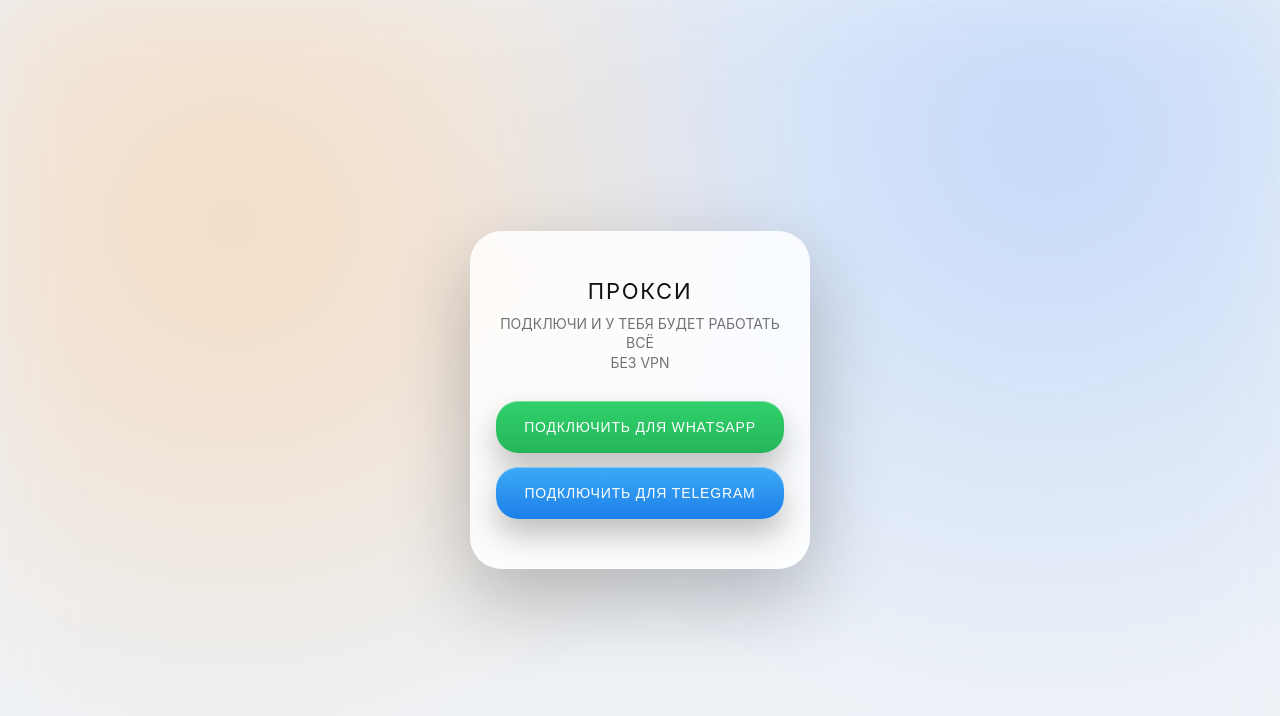
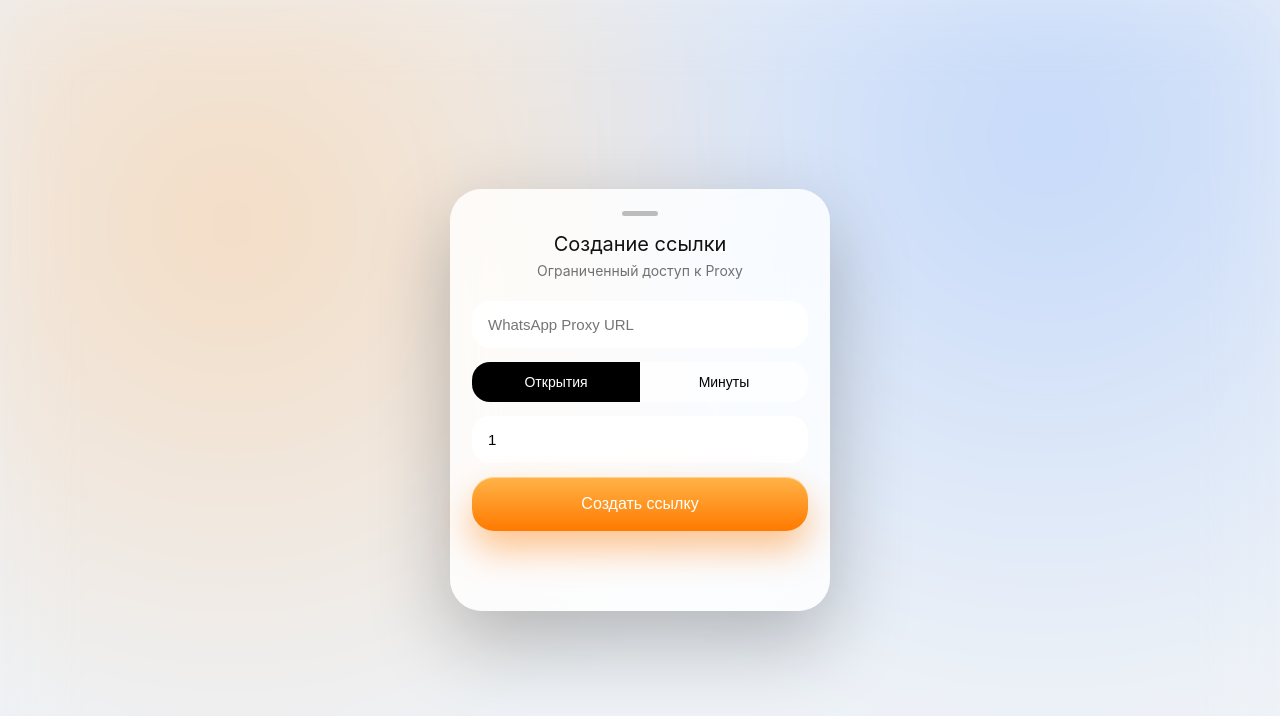
Before and after one commit to idris8v/root-url, a website: page public/index.html in a window 1280 px wide. Drawn offline with Linux system fonts and the light colour scheme.

Commit message:
proxy screen: centered layout, no icons, clean ios typography

```diff
--- a/public/index.html
+++ b/public/index.html
@@ -3,20 +3,21 @@
 <head>
 <meta charset="UTF-8">
 <meta name="viewport" content="width=device-width,initial-scale=1,viewport-fit=cover">
-<title>ПРОКСИ</title>
+<title>Создание ссылки</title>
 
 <style>
 :root{
   --bg:#eef2f7;
-  --card:rgba(255,255,255,.85);
+  --card:rgba(255,255,255,.82);
   --text:#111;
   --sub:rgba(0,0,0,.55);
+  --accent:linear-gradient(180deg,#ffb347,#ff7a00);
 }
 
 @media (prefers-color-scheme: dark){
   :root{
     --bg:#0f1115;
-    --card:rgba(28,28,30,.9);
+    --card:rgba(28,28,30,.85);
     --text:#fff;
     --sub:rgba(255,255,255,.55);
   }
@@ -27,28 +28,20 @@
   -webkit-tap-highlight-color:transparent;
 }
 
-html,body{
+body{
   margin:0;
-  padding:0;
-}
-
-body{
-  height:100svh; /* 🔑 ФИКС ДЛЯ iOS */
+  min-height:100vh;
   background:var(--bg);
   font-family:-apple-system,BlinkMacSystemFont,"SF Pro Text",sans-serif;
-  color:var(--text);
-}
-
-/* ===== CENTER WRAPPER ===== */
-.app{
-  height:100%;
-  padding:0 32px; /* 🔑 БОЛЬШЕ ОТСТУПОВ ПО БОКАМ */
   display:flex;
   align-items:center;
   justify-content:center;
+  color:var(--text);
+  overflow:hidden;
+  padding:0 16px; /* 🔑 ОТСТУПЫ СЛЕВА И СПРАВА */
 }
 
-/* ===== BACKGROUND BLUR ===== */
+/* BACKGROUND BLUR */
 .bg{
   position:fixed;
   inset:-40px;
@@ -60,78 +53,131 @@
   z-index:-1;
 }
 
-/* ===== CARD ===== */
+/* SHEET */
 .sheet{
   width:100%;
-  max-width:340px;
-  padding:32px 26px 36px;
+  max-width:380px; /* 🔑 НЕ ПРИЛИПАЕТ К КРАЯМ */
+  padding:22px 22px 34px;
   border-radius:32px;
   background:var(--card);
   backdrop-filter:blur(30px) saturate(180%);
   box-shadow:0 30px 80px rgba(0,0,0,.25);
-  animation:sheetIn .8s cubic-bezier(.22,1,.36,1);
+  animation:sheetCenter .9s cubic-bezier(.22,1,.36,1);
 }
 
-@keyframes sheetIn{
+@keyframes sheetCenter{
   from{
-    transform:translateY(60px) scale(.96);
+    transform:translateY(120%) scale(.94);
     opacity:0;
   }
   to{
-    transform:none;
+    transform:translateY(0) scale(1);
     opacity:1;
   }
 }
 
-/* ===== TEXT ===== */
+.handle{
+  width:36px;
+  height:5px;
+  border-radius:3px;
+  background:rgba(0,0,0,.25);
+  margin:0 auto 16px;
+}
+
+/* TEXT */
 h1{
   text-align:center;
-  font-size:22px;
+  font-size:20px;
   font-weight:400;
-  letter-spacing:.08em;
-  margin-bottom:10px;
+  margin-bottom:6px;
 }
-
 .sub{
   text-align:center;
   font-size:14px;
   color:var(--sub);
-  margin-bottom:28px;
-  line-height:1.4;
+  margin-bottom:22px;
 }
 
-/* ===== BUTTONS ===== */
-.btn{
+/* INPUTS */
+input{
+  width:100%;
+  padding:15px 16px;
+  border-radius:18px;
+  border:none;
+  background:rgba(255,255,255,.9);
+  font-size:15px;
+  margin-bottom:14px;
+}
+
+/* SEGMENT */
+.segment{
+  display:flex;
+  background:rgba(255,255,255,.65);
+  border-radius:18px;
+  overflow:hidden;
+  margin-bottom:14px;
+}
+
+.segment button{
+  flex:1;
+  padding:12px;
+  border:none;
+  background:none;
+  font-size:14px;
+  transition:.35s cubic-bezier(.22,1,.36,1);
+}
+
+.segment .active{
+  background:#000;
+  color:#fff;
+}
+
+/* MAIN BUTTON */
+.main{
   width:100%;
   padding:18px;
   border-radius:22px;
   border:none;
-  font-size:14px;
-  letter-spacing:.06em;
-  font-weight:400;
+  background:var(--accent);
   color:#fff;
-  margin-bottom:14px;
+  font-size:16px;
+  font-weight:500;
   box-shadow:
-    0 16px 32px rgba(0,0,0,.25),
-    inset 0 1px 0 rgba(255,255,255,.35);
+    0 18px 36px rgba(255,122,0,.45),
+    inset 0 1px 0 rgba(255,255,255,.4);
   transition:
     transform .25s cubic-bezier(.22,1,.36,1),
     box-shadow .25s;
 }
 
-.btn:active{
+.main:active{
   transform:translateY(2px) scale(.97);
   box-shadow:
-    0 10px 20px rgba(0,0,0,.25),
+    0 10px 20px rgba(255,122,0,.35),
     inset 0 1px 0 rgba(255,255,255,.25);
 }
 
-.whatsapp{
-  background:linear-gradient(180deg,#31d16c,#25b65b);
+/* COPY */
+.copy{
+  margin-top:18px;
+  padding:14px;
+  border-radius:16px;
+  background:rgba(255,255,255,.7);
+  text-align:center;
+  font-size:13px;
+  opacity:0;
+  transform:scale(.96);
+  transition:.4s cubic-bezier(.22,1,.36,1);
 }
 
-.telegram{
-  background:linear-gradient(180deg,#3daaf5,#1c7fe8);
+.copy.show{
+  opacity:1;
+  transform:scale(1);
+}
+
+.copy.copied{
+  color:#25a244;
+  font-weight:500;
 }
 </style>
 </head>
@@ -139,22 +185,81 @@
 <body>
 <div class="bg"></div>
 
-<div class="app">
-  <div class="sheet">
-    <h1>ПРОКСИ</h1>
-    <div class="sub">
-      ПОДКЛЮЧИ И У ТЕБЯ БУДЕТ РАБОТАТЬ ВСЁ<br>
-      БЕЗ VPN
-    </div>
+<div class="sheet">
+  <div class="handle"></div>
 
-    <button class="btn whatsapp">
-      ПОДКЛЮЧИТЬ ДЛЯ WHATSAPP
-    </button>
+  <h1>Создание ссылки</h1>
+  <div class="sub">Ограниченный доступ к Proxy</div>
 
-    <button class="btn telegram">
-      ПОДКЛЮЧИТЬ ДЛЯ TELEGRAM
-    </button>
+  <input id="waInput" placeholder="WhatsApp Proxy URL">
+
+  <div class="segment">
+    <button id="viewsBtn" class="active">Открытия</button>
+    <button id="timeBtn">Минуты</button>
   </div>
+
+  <input id="valueInput" type="number" min="1" value="1">
+
+  <button class="main" id="createBtn">Создать ссылку</button>
+
+  <div class="copy" id="copyBox"></div>
 </div>
+
+<script>
+let mode="views";
+let lastLink="";
+
+const waInput=document.getElementById("waInput");
+const valueInput=document.getElementById("valueInput");
+const createBtn=document.getElementById("createBtn");
+const copyBox=document.getElementById("copyBox");
+
+viewsBtn.onclick=()=>switchMode("views");
+timeBtn.onclick =()=>switchMode("time");
+
+function switchMode(m){
+  mode=m;
+  viewsBtn.classList.toggle("active",m==="views");
+  timeBtn.classList.toggle("active",m==="time");
+  haptic();
+}
+
+createBtn.onclick=async()=>{
+  if(!waInput.value) return;
+
+  haptic();
+  createBtn.textContent="Создание…";
+  createBtn.disabled=true;
+
+  const res=await fetch("/api/create",{
+    method:"POST",
+    headers:{"Content-Type":"application/json"},
+    body:JSON.stringify({
+      whatsapp:waInput.value,
+      mode,
+      value:valueInput.value
+    })
+  });
+
+  const data=await res.json();
+  lastLink=location.origin+"/"+data.token;
+
+  copyBox.textContent=lastLink;
+  copyBox.className="copy show";
+  createBtn.textContent="Создать ссылку";
+  createBtn.disabled=false;
+};
+
+copyBox.onclick=()=>{
+  navigator.clipboard.writeText(lastLink);
+  copyBox.textContent="Скопировано";
+  copyBox.classList.add("copied");
+  haptic();
+};
+
+function haptic(){
+  if(navigator.vibrate) navigator.vibrate(12);
+}
+</script>
 </body>
 </html>
```
